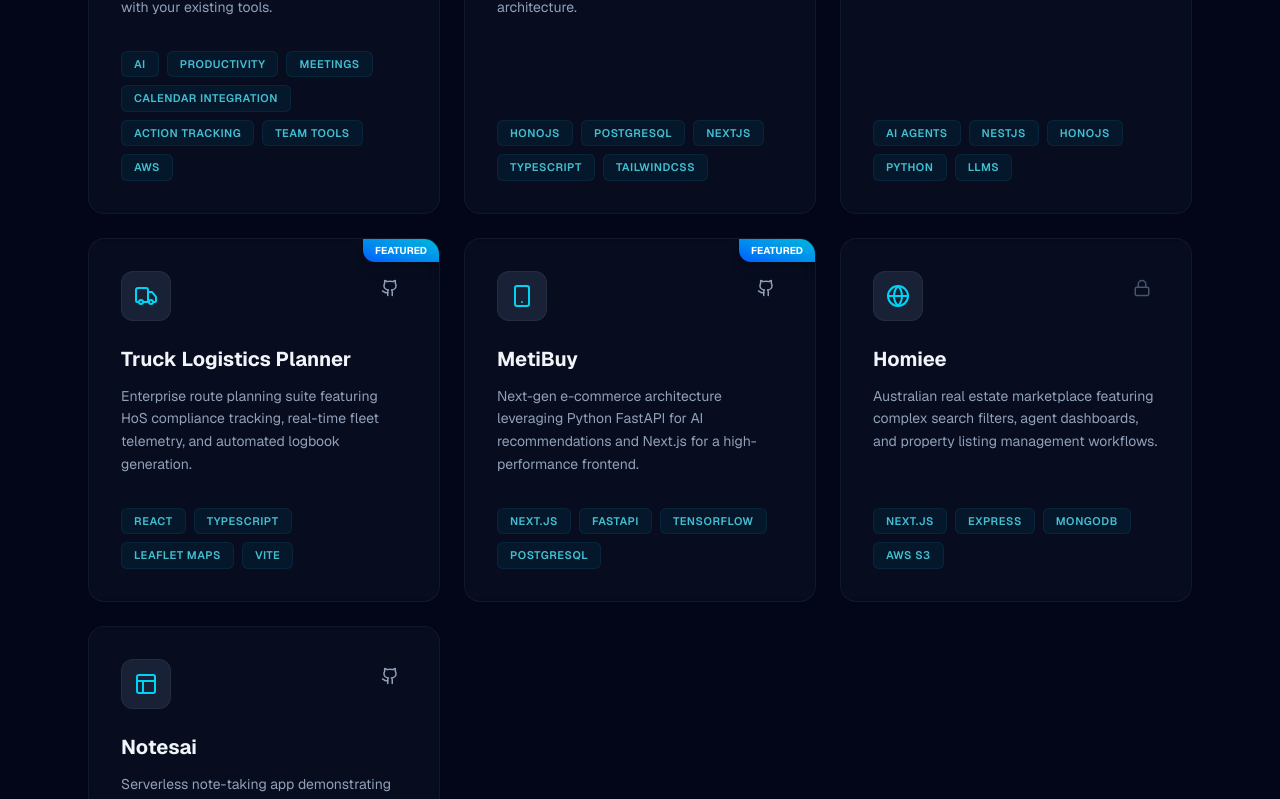
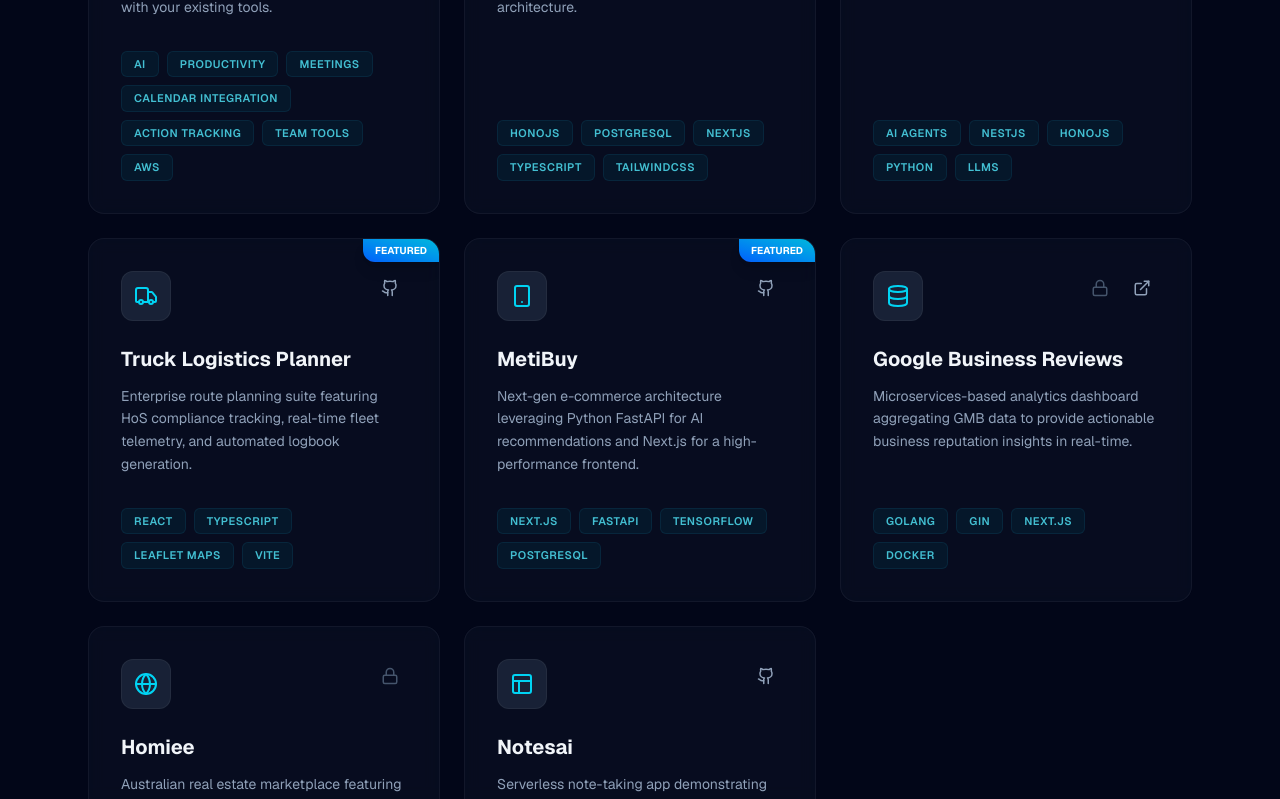
Before and after one commit to metina-platforms/martin-tembo, a Next.js app: page / in a window 1280 px wide. Shown: the part 2048-2847 px from the top of the page. Built offline with nearby package versions, Linux system fonts and the light colour scheme.

Commit message:
fixed project json list error

```diff
--- a/app/page.tsx
+++ b/app/page.tsx
@@ -118,7 +118,7 @@ const projects: Project[] = [
     link: "https://myshop-enichip.vercel.app/",
     icon: ShoppingBag,
     featured: true,
-    isPrivate: false
+    isPrivate: true
   },
   {
     title: "AudienceAce",
@@ -143,16 +143,17 @@ const projects: Project[] = [
     tags: ["Next.js", "FastAPI", "TensorFlow", "PostgreSQL"],
     github: "https://github.com/metina-platforms/metibuy-client",
     icon: Smartphone,
-    featured: true
+    featured: true,
+    isPrivate: false
   },
-  // {
-  //   title: "Google Business Reviews",
-  //   description: "Microservices-based analytics dashboard aggregating GMB data to provide actionable business reputation insights in real-time.",
-  //   tags: ["Golang", "Gin", "Next.js", "Docker"],
-  //   link: "https://gmbrevs.com/",
-  //   isPrivate: true,
-  //   icon: Database
-  // },
+  {
+    title: "Google Business Reviews",
+    description: "Microservices-based analytics dashboard aggregating GMB data to provide actionable business reputation insights in real-time.",
+    tags: ["Golang", "Gin", "Next.js", "Docker"],
+    link: "https://gmbrevs.com/",
+    isPrivate: true,
+    icon: Database
+  },
   {
     title: "Homiee",
     description: "Australian real estate marketplace featuring complex search filters, agent dashboards, and property listing management workflows.",
```
